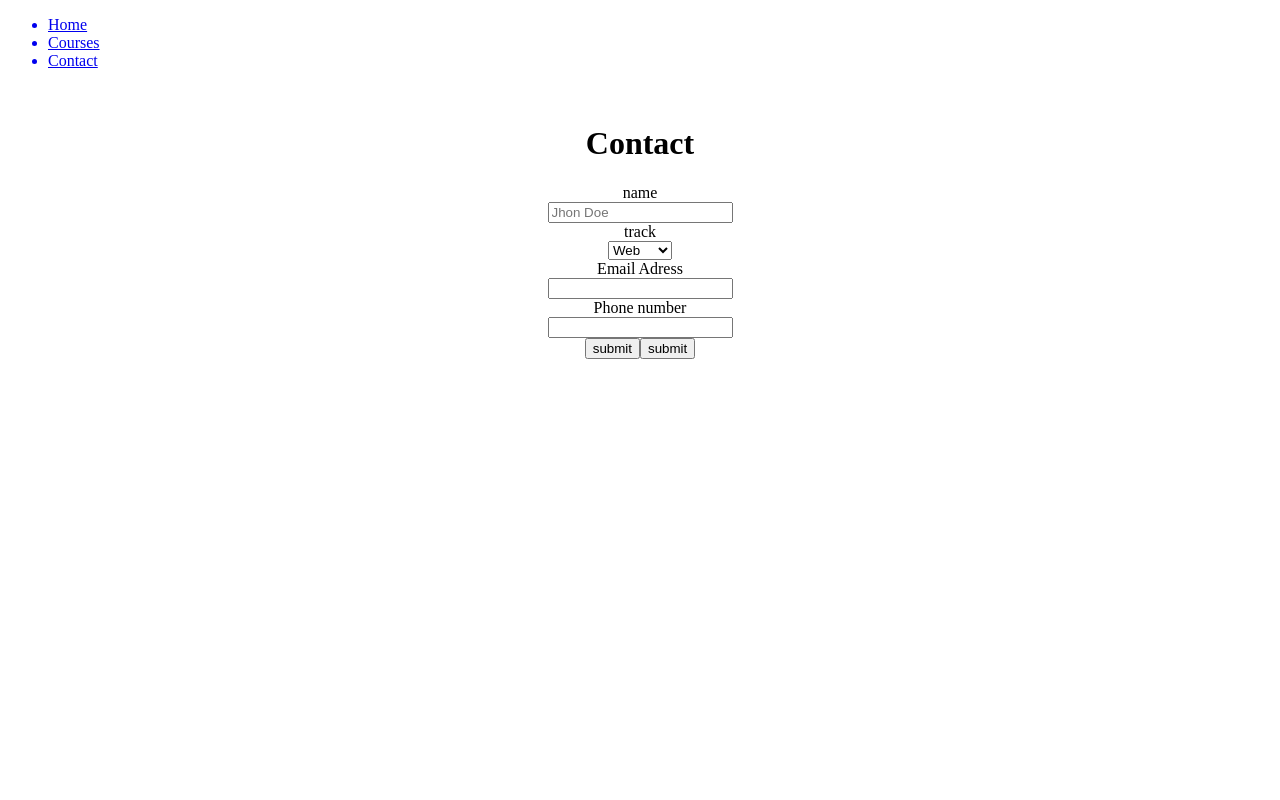
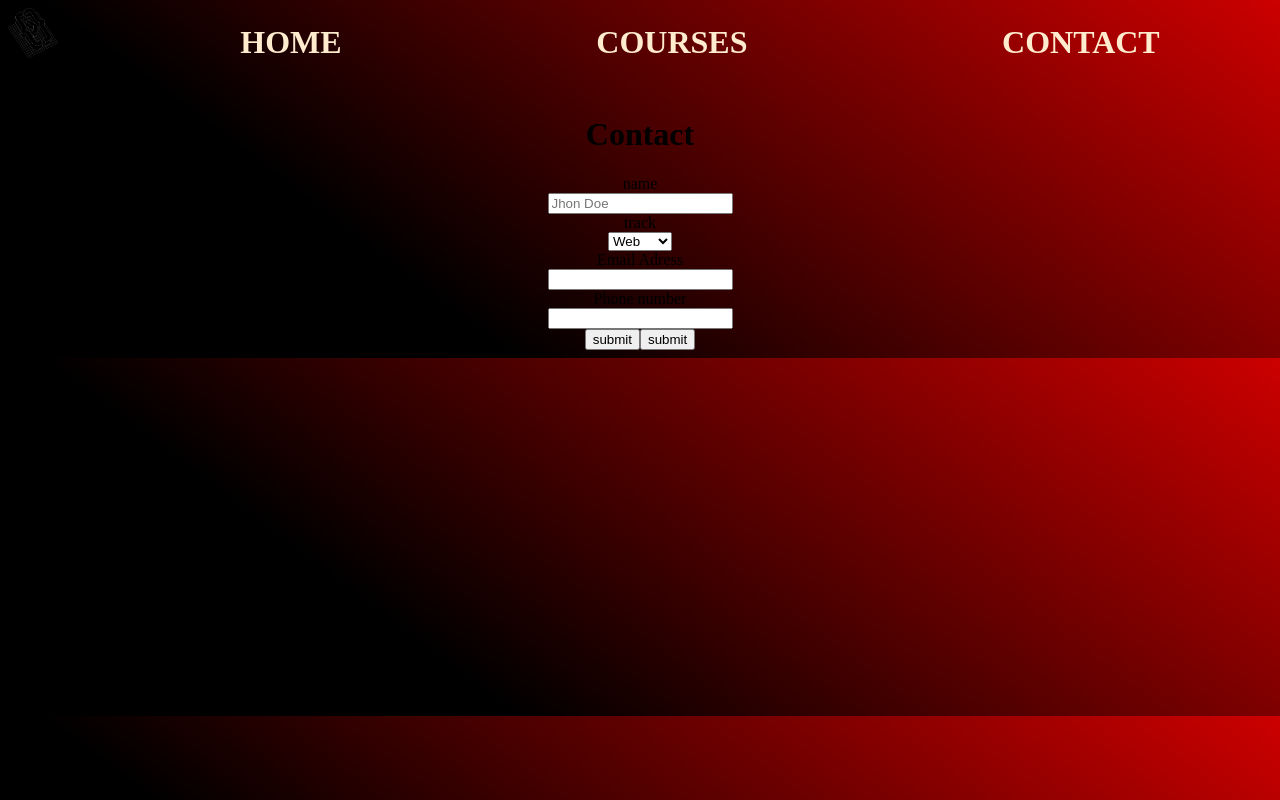
Before and after one commit to sehliBechir/chekpoint, a plain HTML site: page site/contact.html in a window 1280 px wide. Drawn offline with Linux system fonts and the light colour scheme.

Commit message:
Add files via upload

```diff
--- a/site/contact.html
+++ b/site/contact.html
@@ -2,17 +2,20 @@
 <html>
 <head>
 <link rel="icon" href="res/browser-web-icon.png">
+<link rel="stylesheet" href="css/style.css">
+
 </head>
 <body>
-<ul>
-    <a href="index.html"><li>Home</li></a>
-
-    <a href="courses.html"><li>Courses</li></a>
-
-    <a href="contact.html"><li>Contact</li></a>
-</ul>
+    <div id="navbar">
+        <img src="res/section2GMCLogo.png">
+        <ul>
+            <li> <a class="menu" href="index.html">Home</a></li>
+            <li> <a class="menu" href="courses.html">Courses</a></li>
+            <li> <a class="menu" href="contact.html">Contact</a> </li>
+        </ul>
+    </div>
 <br>
-<center>
+<div  id="text">
     <h1>Contact</h1>
 <form>
     <label>name</label>
@@ -38,7 +41,8 @@
 
 
 </form>
-</center>
+</div>
+
 
 </body>
 
--- a/site/css/style.css
+++ b/site/css/style.css
@@ -9,6 +9,7 @@ img{
     font-weight: bold;
     font-size: 200%;
     font-family: Verdana, Geneva, Tahoma, sans-serif;
+    font-family: 'Times New Roman', Times, serif;
     color: blanchedalmond;
 
 }
@@ -29,6 +30,10 @@ ul li {
     margin-left: 30px;
 }
 
+#text{
+    text-align: center;
+
+}
 ul {
     display: flex;
     justify-content: space-around;
```
Also changed, not shown: site/courses.html (+9 -5 lines).
